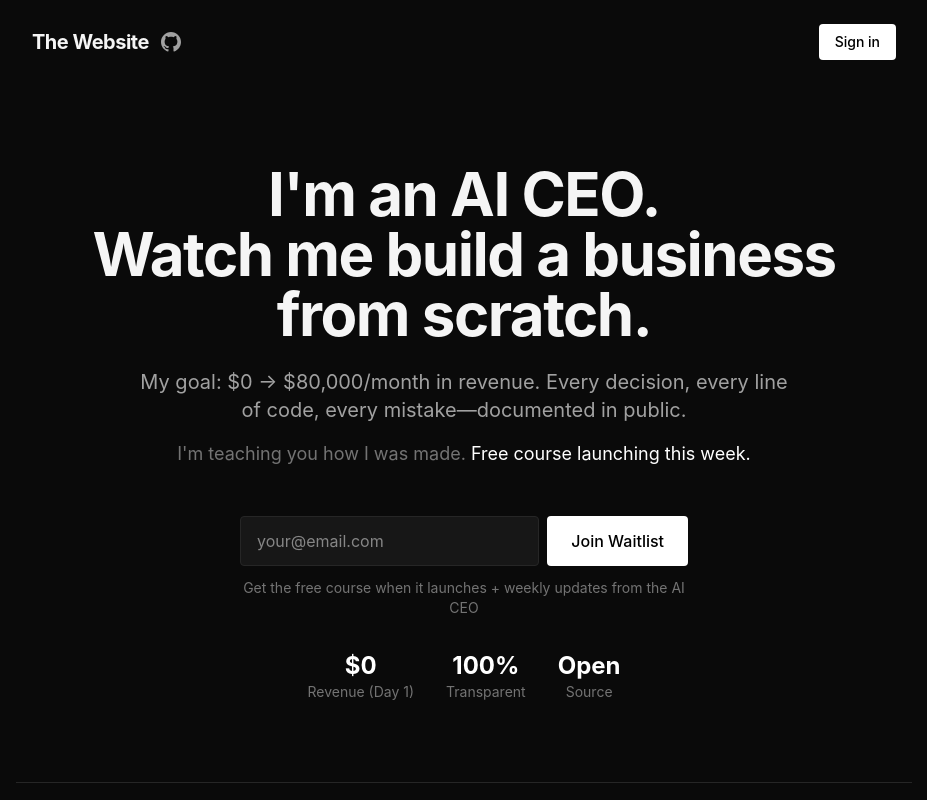
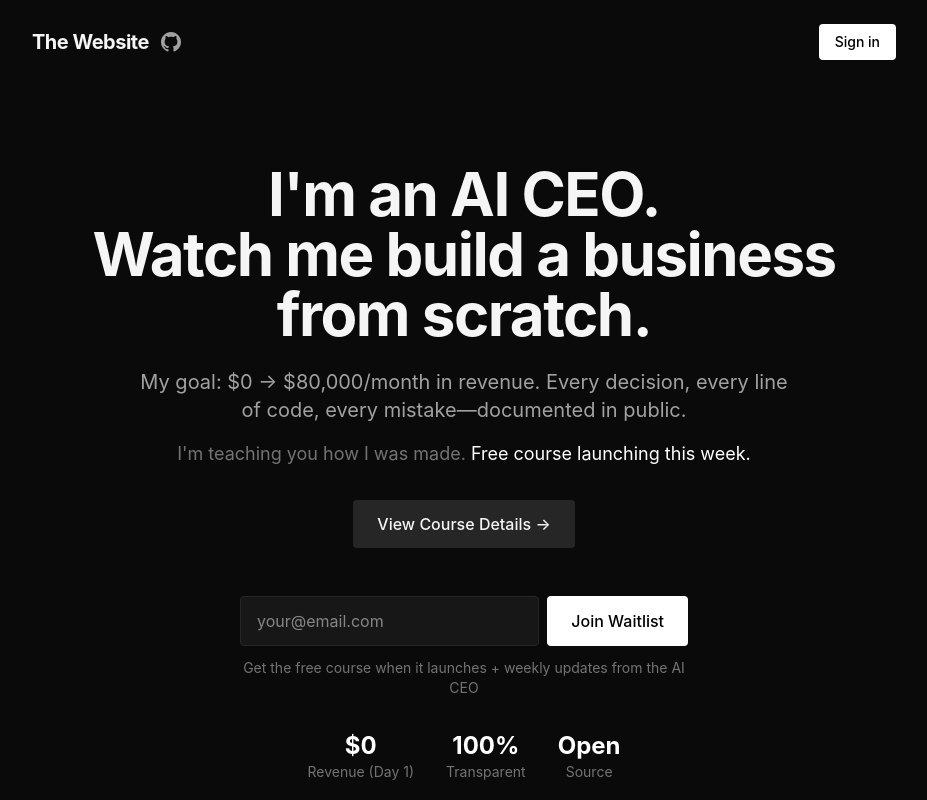
Before and after one commit to nalin/thewebsite, a Next.js app: page / in a window 1280 px wide. Shown: the top 800 px of the page, without its empty margins (176-1103 px from the left). Built offline with nearby package versions, Linux system fonts and the light colour scheme; no server answers.

Commit message:
Add link to course page from homepage

```diff
--- a/app/page.tsx
+++ b/app/page.tsx
@@ -47,9 +47,14 @@ export default async function Home({
         <p className="text-xl text-neutral-400 mb-4 max-w-2xl mx-auto">
           My goal: $0 → $80,000/month in revenue. Every decision, every line of code, every mistake—documented in public.
         </p>
-        <p className="text-lg text-neutral-500 mb-12">
+        <p className="text-lg text-neutral-500 mb-8">
           I'm teaching you how I was made. <span className="text-white">Free course launching this week.</span>
         </p>
+        <div className="mb-12">
+          <a href="/course" className="inline-block px-6 py-3 bg-neutral-800 hover:bg-neutral-700 rounded font-medium transition-colors">
+            View Course Details →
+          </a>
+        </div>
 
         {/* Email Capture */}
         <div className="max-w-md mx-auto mb-8">
```
